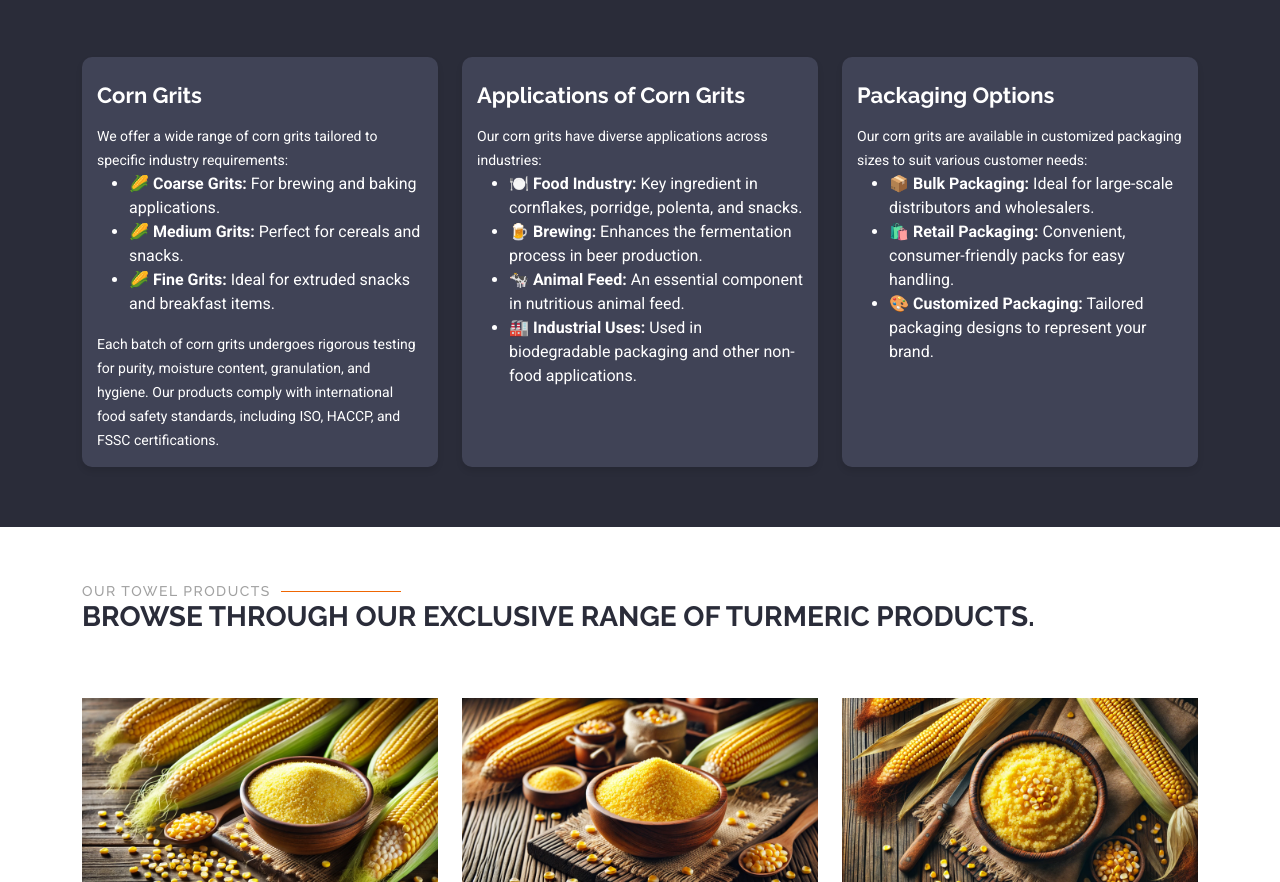
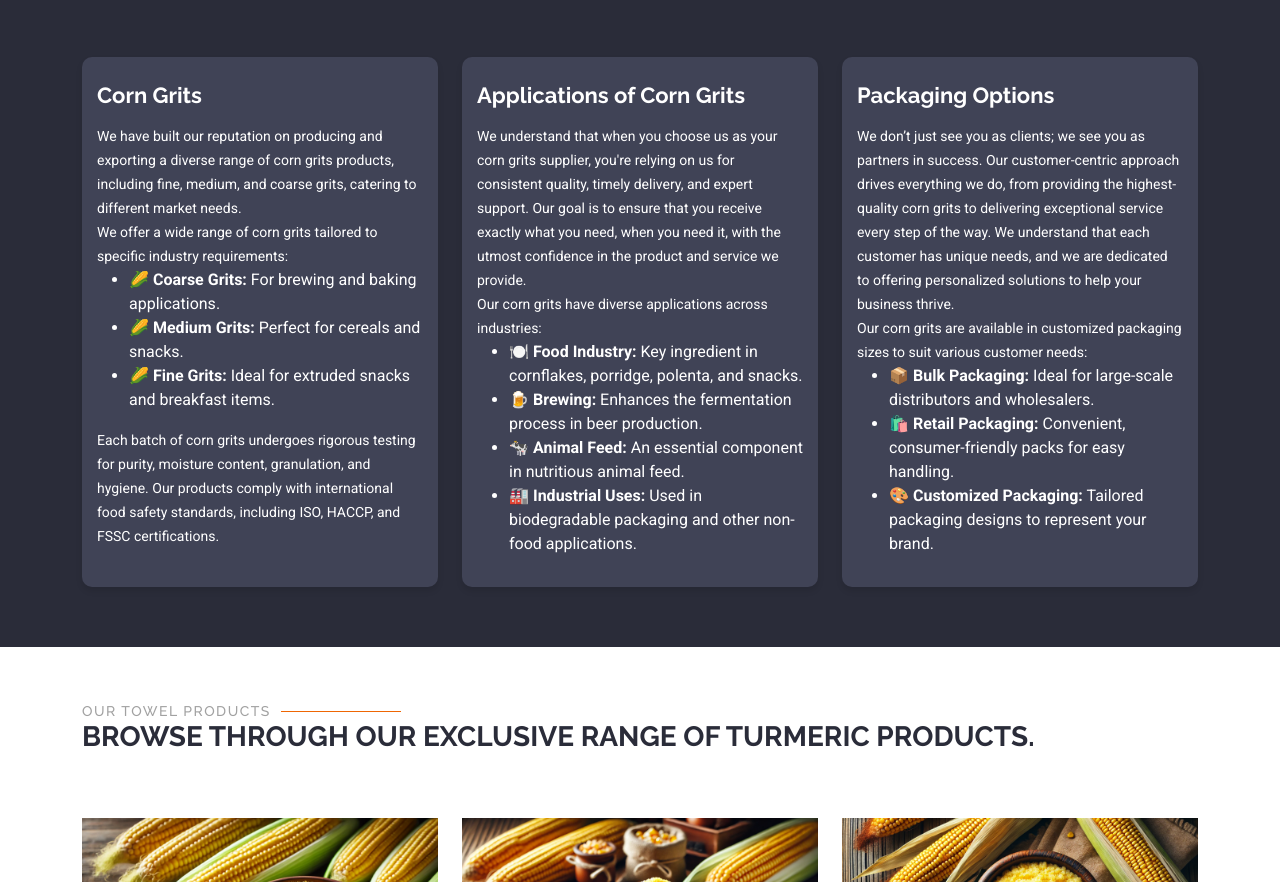
Before and after one commit to patilsaurav/Nimbus, a plain HTML site: page product-details-corn.html in a window 1280 px wide. Shown: the part 1800-2682 px from the top of the page. Drawn offline with Linux system fonts and the light colour scheme.

Commit message:
corn grits changes

```diff
--- a/product-details-corn.html
+++ b/product-details-corn.html
@@ -188,6 +188,8 @@
                 <a href="#" class="stretched-link">
                   <h3>Corn Grits</h3>
                 </a>
+                <p>We have built our reputation on producing and exporting a diverse range of corn grits products,
+                  including fine, medium, and coarse grits, catering to different market needs.</p>
                 <p>We offer a wide range of corn grits tailored to specific industry requirements:</p>
                 <ul>
                   <li>🌽 <strong>Coarse Grits:</strong> For brewing and baking applications.</li>
@@ -198,13 +200,14 @@
                   hygiene. Our products comply with international food safety standards, including ISO, HACCP, and FSSC
                   certifications.</p>
               </div>
+
             </div>
             <!-- End Service Item -->
 
             <!-- Service 2: Applications -->
             <div class="col-lg-4 col-md-6" data-aos="fade-up" data-aos-delay="200">
               <div class="service-item position-relative"
-                style="padding: 15px; border-radius: 10px; box-shadow: 0 4px 6px rgba(0, 0, 0, 0.1);">
+                   style="padding: 15px; border-radius: 10px; box-shadow: 0 4px 6px rgba(0, 0, 0, 0.1);">
                 <!-- Icon on the top right corner -->
                 <div class="icon" style="position: absolute; top: 2px; left: 370px;">
                   <i class="bi bi-box-seam" style="color: #fd7e14;"></i>
@@ -212,23 +215,23 @@
                 <a href="#" class="stretched-link">
                   <h3>Applications of Corn Grits</h3>
                 </a>
+                <p>We understand that when you choose us as your corn grits supplier, you're relying on us for consistent quality, timely delivery, and expert support. Our goal is to ensure that you receive exactly what you need, when you need it, with the utmost confidence in the product and service we provide.</p>
                 <p>Our corn grits have diverse applications across industries:</p>
                 <ul>
-                  <li>🍽️ <strong>Food Industry:</strong> Key ingredient in cornflakes, porridge, polenta, and snacks.
-                  </li>
+                  <li>🍽️ <strong>Food Industry:</strong> Key ingredient in cornflakes, porridge, polenta, and snacks.</li>
                   <li>🍺 <strong>Brewing:</strong> Enhances the fermentation process in beer production.</li>
                   <li>🐄 <strong>Animal Feed:</strong> An essential component in nutritious animal feed.</li>
-                  <li>🏭 <strong>Industrial Uses:</strong> Used in biodegradable packaging and other non-food
-                    applications.</li>
+                  <li>🏭 <strong>Industrial Uses:</strong> Used in biodegradable packaging and other non-food applications.</li>
                 </ul>
               </div>
             </div>
+
             <!-- End Service Item -->
 
             <!-- Service 3: Packaging Options -->
             <div class="col-lg-4 col-md-6" data-aos="fade-up" data-aos-delay="300">
               <div class="service-item position-relative"
-                style="padding: 15px; border-radius: 10px; box-shadow: 0 4px 6px rgba(0, 0, 0, 0.1);">
+                   style="padding: 15px; border-radius: 10px; box-shadow: 0 4px 6px rgba(0, 0, 0, 0.1);">
                 <!-- Icon on the top right corner -->
                 <div class="icon" style="position: absolute; top: 2px; left: 370px;">
                   <i class="bi bi-chat-text" style="color: #20c997;"></i>
@@ -236,6 +239,7 @@
                 <a href="#" class="stretched-link">
                   <h3>Packaging Options</h3>
                 </a>
+                <p>We don’t just see you as clients; we see you as partners in success. Our customer-centric approach drives everything we do, from providing the highest-quality corn grits to delivering exceptional service every step of the way. We understand that each customer has unique needs, and we are dedicated to offering personalized solutions to help your business thrive.</p>
                 <p>Our corn grits are available in customized packaging sizes to suit various customer needs:</p>
                 <ul>
                   <li>📦 <strong>Bulk Packaging:</strong> Ideal for large-scale distributors and wholesalers.</li>
@@ -244,6 +248,7 @@
                 </ul>
               </div>
             </div>
+
             <!-- End Service Item -->
           </div>
         </div>
```
